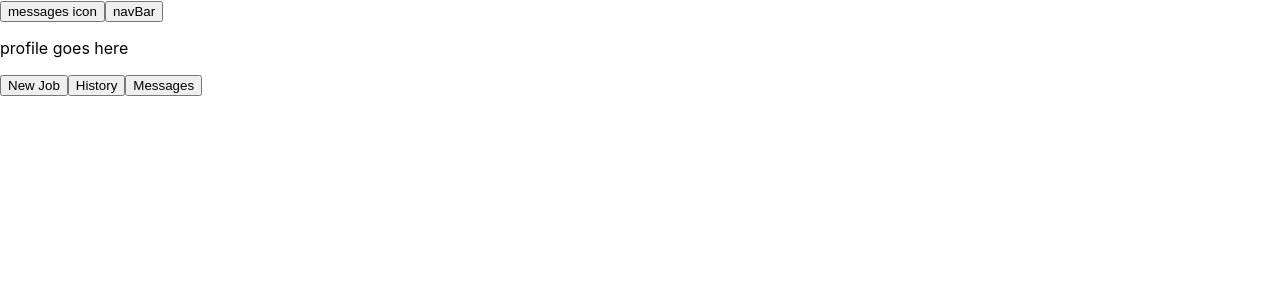
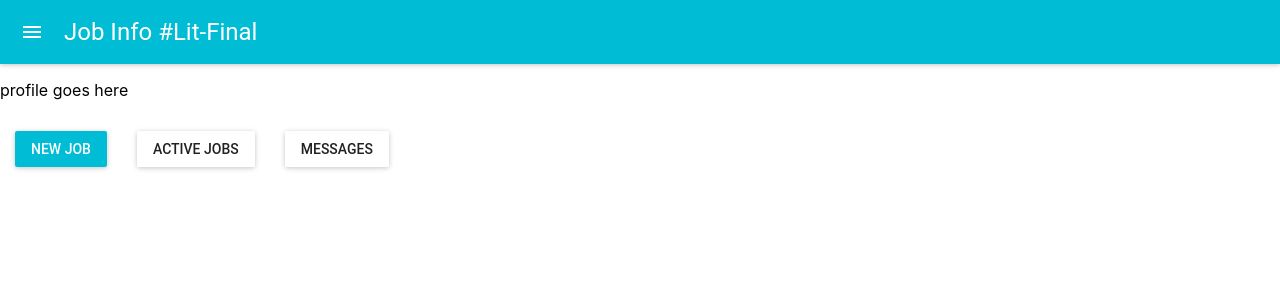
Before and after one commit to hexular/LHL-Final, a React (Create React App) app: page /user in a window 1280 px wide. Shown: the top 300 px of the page. Built offline with nearby package versions, Linux system fonts and the light colour scheme; no server answers.

Commit message:
add myjobs page skeleton

```diff
--- a/src/App.js
+++ b/src/App.js
@@ -5,6 +5,7 @@ import UserLogin from './components/UserLogin';
 import UserSignup from './components/UserSignup';
 import JobberLogin from './components/JobberLogin';
 import JobberSignup from './components/JobberSignup';
+import MyJobs from './components/MyJobs';
 import User from './components/User';
 import Info from './components/Job/Info';
 import Jobs from './components/Jobs';
@@ -30,6 +31,7 @@ function App() {
       <Route path="/jobs" component={Jobs} />
       <Route path="/info" component={Info} />
       <Route path="/newjobpost" component={NewJobPost} />
+      <Route path="/myjobs" component={MyJobs} />
     </BrowserRouter>
   );
 }
--- a/src/components/Display.js
+++ b/src/components/Display.js
@@ -36,8 +36,8 @@ export default function Display(props) {
         />
       </React.Fragment>
     </MuiThemeProvider>
-  ) :
-  <Redirect to="/" />;
+  )
+  : <Redirect to="/" />;
 }
 
 const styles = {
--- /dev/null
+++ b/src/components/MyJobs.js
@@ -0,0 +1,20 @@
+import React, { Component } from 'react'
+import MuiThemeProvider from 'material-ui/styles/MuiThemeProvider';
+import AppBar from 'material-ui/AppBar';
+import TextField from 'material-ui/TextField';
+import RaisedButton from 'material-ui/RaisedButton';
+
+export default function MyJobs(props) {
+
+  return (
+    <MuiThemeProvider>
+      <AppBar title="My Jobs #Lit-Final"/>
+      <React.Fragment>
+
+
+      </React.Fragment>
+
+    </MuiThemeProvider>
+  )
+
+}
--- a/src/components/User.js
+++ b/src/components/User.js
@@ -1,19 +1,43 @@
 import React, { Component } from 'react'
+import MuiThemeProvider from 'material-ui/styles/MuiThemeProvider';
+import AppBar from 'material-ui/AppBar';
+import RaisedButton from 'material-ui/RaisedButton';
 import Button from "./Button"
 
 export class User extends Component {
   render(){
     return (
-      <div>
-        <Button name="messages icon"></Button>
-        <Button name="navBar"></Button>
+      <MuiThemeProvider>
+      <AppBar title="Job Info #Lit-Final"/>
+      <React.Fragment>
         <p>profile goes here</p>
-        <Button name="New Job" onClick={() => this.props.history.push("/newjobpost")}></Button>
-        <Button name="History"></Button>
-        <Button name="Messages"></Button>
-      </div>
+        <RaisedButton
+          label="New Job"
+          onClick={() => this.props.history.push("/newjobpost")}
+          primary={true}
+          style={styles.button}
+        />
+        <RaisedButton
+          label="Active Jobs"
+          onClick={() => this.props.history.push('/myjobs')}
+          primary={false}
+          style={styles.button}
+        />
+        <RaisedButton
+          label="Messages"
+          primary={false}
+          style={styles.button}
+        />
+      </React.Fragment>
+      </MuiThemeProvider>
     );
   }
 }
 
+const styles = {
+  button: {
+    margin: 15
+  }
+}
+
 export default User
```
